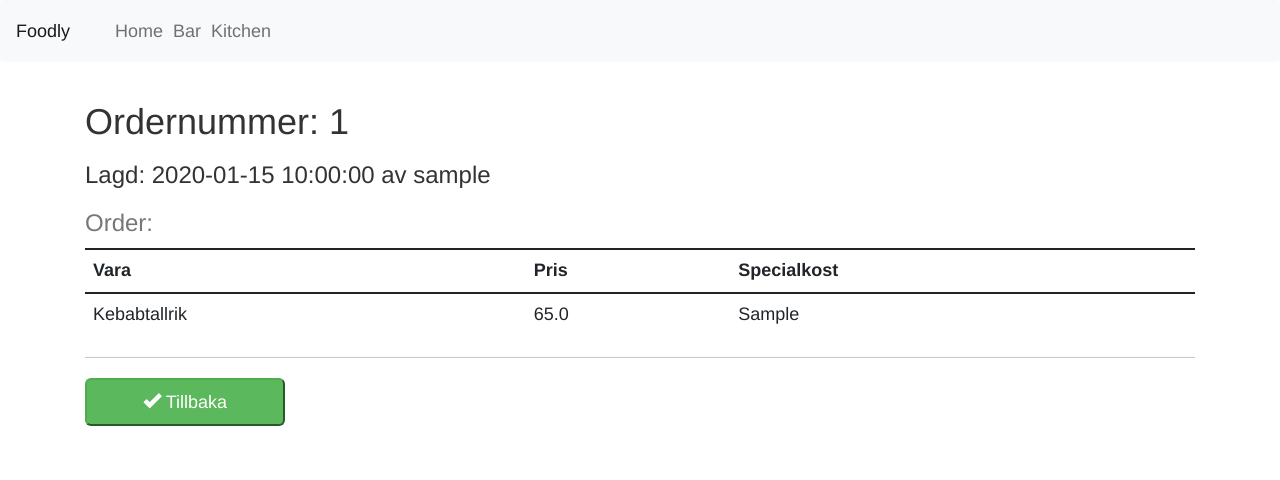
After one commit to OscarBohlin/foodly, a Flask app: page /order/1 in a window 1280 px wide. The commit adds this page. Shown: the top 480 px of the page. Run offline with Flask 2, Linux system fonts and the light colour scheme; data comes from the database, SQL or seed files in the repository; tables that the repository leaves empty hold one stand-in row (values such as "Sample post"); some libraries are stand-ins or nearby versions.

Commit message:
only /kitchen left

```diff
--- a/app.py
+++ b/app.py
@@ -1,4 +1,5 @@
 from flask import Flask, render_template, redirect, url_for, make_response, request
+from flask import flash
 from flask_bootstrap import Bootstrap
 from db_manager import Item, Product, Order
 
@@ -67,9 +68,24 @@ def remove_order():
 	return resp
 
 
+@app.route("/remove_item/<int:item_id>")
+def remove_item(item_id: int):
+	order_id = request.cookies.get("order_id")
+
+	if not db_manager.item_in_order(order_id, item_id):
+		code = 401
+		message = "You don't have access to remove this order"
+		return render_template("erros/404.html", error_code = code, error_message = message)
+
+	if order_id is not None:
+		db_manager.remove_item(item_id)
+
+	return redirect(url_for("bar"))
+
+
 @app.route("/add_to_cart/<int:product_id>", methods=["GET"])
 def add_to_cart(product_id: int):
-	order_id = request.cookies.get('order_id')
+	order_id = request.cookies.get("order_id")
 
 	if order_id is not None:
 		db_manager.create_item(product_id, order_id)
@@ -82,6 +98,21 @@ def kitchen():
 	return "<h1>KITCHEN </h1>"
 
 
+@app.route("/order/<int:order_id>", methods=["GET"])
+def order(order_id: int):
+
+	order = db_manager.get_order(order_id)
+
+	if order is None:
+		code = 404
+		message = "Order not found"
+		return render_template("errors/404.html",
+								error_code = code,
+								error_message = message)
+
+	return render_template("order.html", order = order)
+
+
 @app.route("/bar", methods=["GET", "POST"])
 def bar():
 
@@ -92,9 +123,10 @@ def bar():
 	current_items = get_current_items(order_id)
 	item_sum = sum_current_items(current_items)
 
-	template = render_template('bar.html', 	form = form, products = products,
-											current_items = current_items,
-											item_sum = item_sum)
+	template = render_template('bar.html', 	form = form,
+								products = products,
+								current_items = current_items,
+								item_sum = item_sum)
 	resp = make_response(template)
 
 	if order_id is None or not db_manager.order_exists(order_id):
@@ -103,11 +135,17 @@ def bar():
 
 
 	if form.validate_on_submit():
+
+		# Zero items in cart
+		if item_sum == 0:
+			return redirect(url_for("bar"))
+
 		handled_by = form.handled_by.data
 		db_manager.place_order(order_id, handled_by)
-		href = redirect(url_for("bar"))
+		href = redirect(url_for("order", order_id = order_id))
 		resp = make_response(href)
 		resp.delete_cookie("order_id")
+
 		return resp
 
 
@@ -116,10 +154,15 @@ def bar():
 
 @app.route("/", methods=["GET"])
 def index():
-	return redirect(url_for("bar"))
+
+	orders_ready, orders_begin_prepared = db_manager.get_active_orders()
+	return render_template("index.html",
+							orders_begin_prepared = orders_begin_prepared,
+							orders_ready = orders_ready)
 
 
 if __name__ == "__main__":
+	db_manager.drop_all_tables()
 	db_manager.create_tables()
 	print("DB created")
 	db_manager.add_products()
--- a/db_manager.py
+++ b/db_manager.py
@@ -7,14 +7,6 @@ ORDER_STATUS_PENDING = 0
 ORDER_STATUS_PLACED = 1
 ORDER_STATUS_COOKING = 2
 ORDER_STATUS_DONE = 3
-
-class Order():
-
-	def __init__(self, order_id: int, time_created: datetime, handled_by: str, status: int) -> None:
-		self.order_id = order_id
-		self.time_created = time_created
-		self.handled_by = handled_by
-		self.status = status
 
 class Product():
 
@@ -32,13 +24,34 @@ class Item():
 		self.order_id = order_id
 		self.diet = diet
 
+class ItemToDisplay():
+	def __init__(self, name: str, cost: float, category: str, diet: str):
+		self.name = name
+		self.cost = cost
+		self.category = category
+		self.diet = diet
+
+class Order():
+
+	def __init__(self, order_id: int, last_modified: datetime, handled_by: str,
+				status: int, items: list[ItemToDisplay], placed_date: datetime) -> None:
+
+		self.order_id = order_id
+		self.last_modified = last_modified
+		self.placed_date = placed_date
+		self.handled_by = handled_by
+		self.status = status
+		self.items = items
+
+
 
 def create_tables():
-	drop_all_tables() # FOR SIENCE
+	# drop_all_tables() # FOR SIENCE
 
 	connection = get_connection()
 	connection.execute("""CREATE TABLE IF NOT EXISTS orders (
 						order_id INTEGER PRIMARY KEY AUTOINCREMENT,
+						placed_date TIMESTAMP,
 						last_modified TIMESTAMP DEFAULT (datetime('now', 'localtime')),
 						handled_by TEXT DEFAULT NULL,
 						status INTEGER DEFAULT 0)  """)
@@ -216,9 +229,88 @@ def place_order(order_id: int, handled_by: str):
 
 	connection.execute("""UPDATE orders SET status = ?,
 						handled_by = ?,
-						last_modified = DATETIME('NOW', 'localtime')
+						last_modified = DATETIME('NOW', 'localtime'),
+						placed_date = DATETIME('NOW', 'localtime')
 						WHERE order_id = ?""",
 					(ORDER_STATUS_PLACED, handled_by, order_id))
 
 	connection.commit()
 	connection.close()
+
+def parse_ItemToDisplay(item: tuple) -> Item:
+
+	name = item[3]
+	cost = item[4]
+	category = item[5]
+	diet = item[6]
+
+	return ItemToDisplay(name, cost, category, diet)
+
+
+def get_order(order_id: int) -> Order:
+	global ORDER_STATUS_PLACED
+
+	connection = get_connection()
+	# "order_id, last_modified, product_name, product_cost, product_category, item_diet, handled_by"
+
+	query = connection.execute("""SELECT o.order_id, o.last_modified, o.handled_by,
+										p.name, p.cost, p.category, i.diet,
+										o.status, o.placed_date
+						FROM orders AS o
+						INNER JOIN items AS i ON i.order_id = o.order_id
+						INNER JOIN products AS p ON p.product_id = i.product_id
+						WHERE o.order_id = ? AND o.status = ?""", (order_id, ORDER_STATUS_PLACED)).fetchall()
+
+	connection.commit()
+	connection.close()
+
+	if len(query) is 0:
+		return None
+
+	items = [parse_ItemToDisplay(item) for item in query]
+	last_modified = query[0][1]
+	handled_by 	= query[0][2]
+	status 		= query[0][7]
+	placed_date = query[0][8]
+
+	return Order(order_id, last_modified, handled_by, status, items, placed_date)
+
+
+def get_active_orders():
+	connection = get_connection()
+
+	active_statuses = (ORDER_STATUS_COOKING, ORDER_STATUS_PLACED)
+	done_orders_tuple = connection.execute("""SELECT order_id FROM orders WHERE status = ?
+										ORDER BY order_id ASC""", (ORDER_STATUS_DONE,)).fetchall()
+
+	orders_prepared_tuple = connection.execute("""SELECT order_id FROM orders WHERE status IN (?, ?)
+										ORDER BY order_id ASC""", active_statuses).fetchall()
+
+	connection.commit()
+	connection.close()
+
+	done_orders = [order_id[0] for order_id in done_orders_tuple]
+	orders_prepared = [order_id[0] for order_id in orders_prepared_tuple]
+	return done_orders, orders_prepared
+
+
+def item_in_order(order_id: int, item_id: int) -> bool:
+
+	connection = get_connection()
+
+	item = connection.execute("SELECT * FROM items WHERE item_id = ? AND order_id = ?",
+						(item_id, order_id)).fetchone()
+
+	connection.close()
+
+	if item is None:
+		return False
+
+	return True
+
+def remove_item(item_id):
+	connection = get_connection()
+	connection.execute("DELETE FROM items WHERE item_id = ?", (item_id,))
+	connection.commit()
+	connection.close()
+	return
--- a/static/main.css
+++ b/static/main.css
@@ -145,6 +145,21 @@ body {
 		margin-bottom:5%;
 	}
 
+	.order_id, .order_id[disabled] {
+		width: 150px;
+		height: 75px;
+		border-radius: 5px;
+		/* text-align: center;
+		padding-top: 12px; */
+		font-size: 30px;
+		cursor: default;
+		margin: 10px;
+		color: whitesmoke;
+	}
+
+
+
+
 	@media (max-width : 400px) {
 		.container {
 			width: 95%;
--- /dev/null
+++ b/templates/order.html
@@ -0,0 +1,53 @@
+{% extends 'bootstrap/base.html' %}
+{% import "bootstrap/wtf.html" as wtf %}
+
+{% include 'layout.html' %}
+
+
+{% block content %}
+<div class="container">
+
+	<div class="order">
+	<h1> Ordernummer: {{ order.order_id }}</h1>
+	<h3>Lagd: {{ order.placed_date }} av {{ order.handled_by }}</h3>
+
+
+		<div class="cart col">
+			<div class="table-responsive">
+			<table class="table table-sm borderless caption-top">
+			<caption>Order:</caption>
+				<thead>
+					<tr>
+						<th scope="col">Vara</th>
+						<th scope="col">Pris</th>
+						<th scope="col">Specialkost</th>
+					</tr>
+				</thead>
+				<tbody>
+					{% for ItemToDisplay in order.items %}
+						<tr >
+							<td>{{ ItemToDisplay.name }}</td>
+							<td>{{ ItemToDisplay.cost }}</td>
+
+							{% if ItemToDisplay.diet != None %}
+							<td>{{ ItemToDisplay.diet }}</td>
+							{% else %}
+							<td></td>
+							{% endif %}
+						</tr>
+						{% endfor %}
+				</tbody>
+			</table>
+			<hr style="width: 100%;">
+		</div>
+
+		<div>
+		<button type="button" class="btn-lg btn-success trash-button" onclick="window.location.href='/bar';">
+			<span class="glyphicon glyphicon-ok"></span>  Tillbaka
+		</button>
+		</div>
+
+
+	</div>
+</div>
+{% endblock %}
```
Also changed, not shown: templates/index.html (added, +36 -0 lines), templates/item.html (+8 -5 lines).
